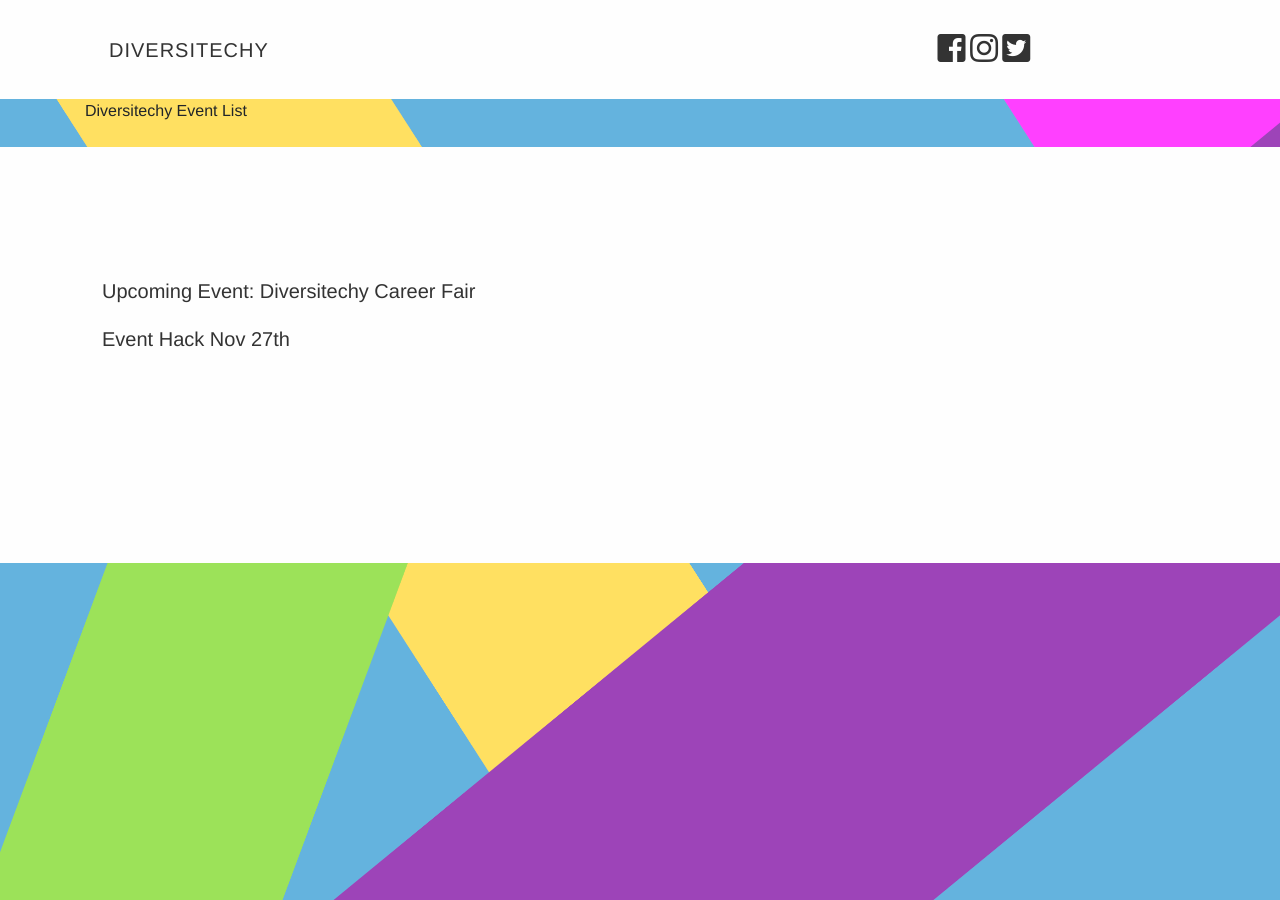
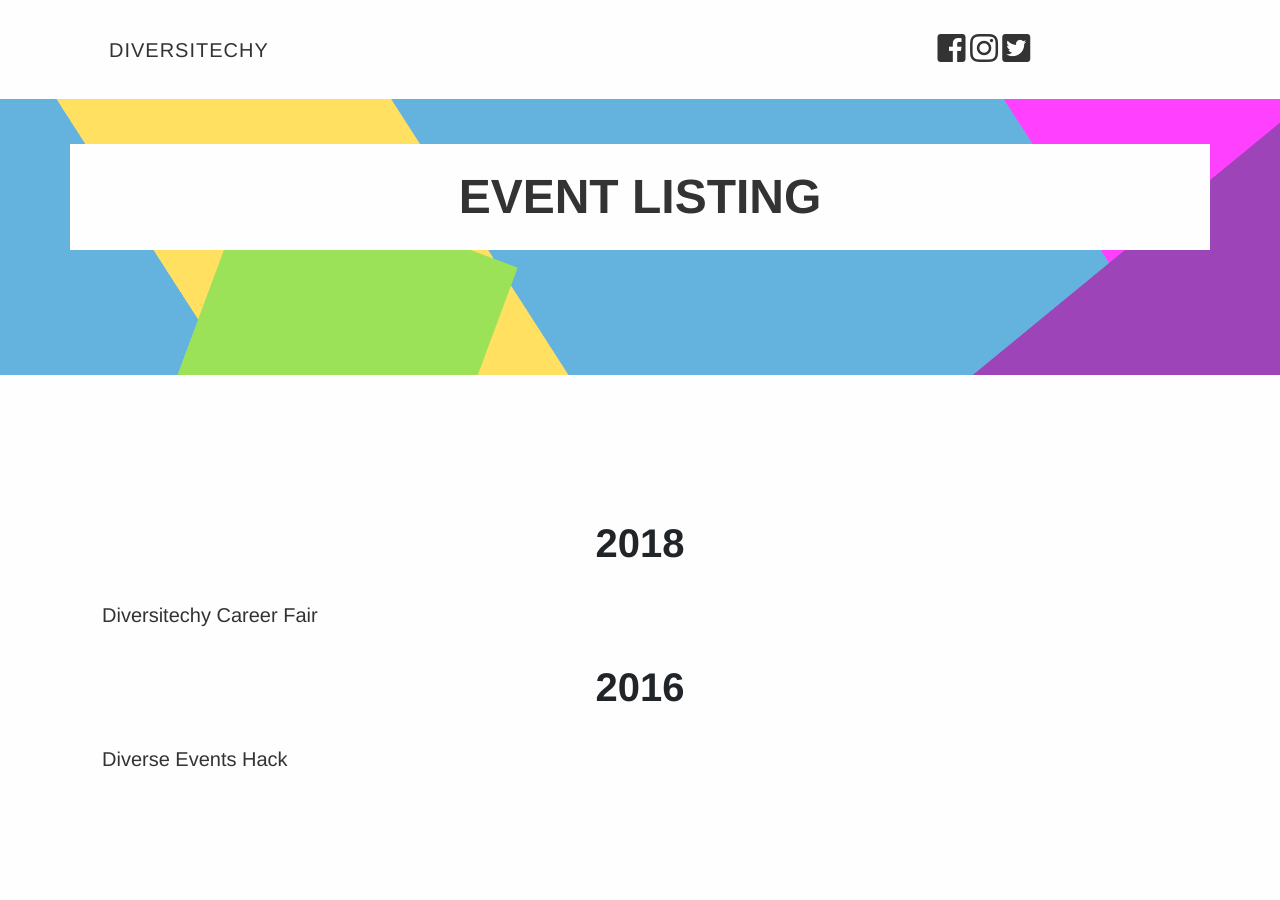
Before and after one commit to Diversitechy/diversitechy.com, a Jekyll site: the page built from events/index.markdown, in a window 1280 px wide and 900 px high. Built offline with Jekyll 4.4.1, drawn with Linux system fonts in a browser that asks for light colours; nearby versions of some CDN libraries.

Commit message:
Update the event listing page

```diff
--- a/events/index.markdown
+++ b/events/index.markdown
@@ -4,32 +4,31 @@
 date: 2018-07-22 15:18:00 Z
 ---
 
-<!-- Start hero -->
-<div id="hero" class="hero">
-  <div class="hero__bg"></div>
-  <div class="container">
-    <div class="hero__content">
-      <div class="hero_eventName">
-        Diversitechy Event List
-      </div>
-      <br>
+<!-- Start subheader -->
+<div id="subheader" class="subheader container">
+  <div class="subheader__content">
+    <div class="subheader-title row">
+      <h2 class="col-md-12">Event Listing</h2>
     </div>
   </div>
 </div>
-<!-- End hero -->
+<!-- End subheader -->
 
-<div class="about bg-color-white">
-<div class="container">
-  <div class="row">
-    <div class="col-md-12">
-        <a href="./03-diversitechy-career-fair-2018" class="btn btn-default btn-lg">Upcoming Event: Diversitechy Career Fair</a>
+
+<div class="past-events about bg-color-white">
+  <div class="container">
+    <h3 class="u-text-center">2018</h3>
+    <div class="row">
+      <div class="col-md-12">
+          <a href="./03-diversitechy-career-fair-2018" class="btn btn-default btn-lg">Diversitechy Career Fair</a>
+      </div>
     </div>
-  </div>
 
-  <div class="row">
-    <div class="col-md-12">
-        <a href="https://nvite.com/InclusiveEvents/cee8" class="btn btn-default btn-lg">Event Hack Nov 27th</a>
+    <h3 class="u-text-center">2016</h3>
+    <div class="row">
+      <div class="col-md-12">
+          <a href="https://nvite.com/InclusiveEvents/cee8" class="btn btn-default btn-lg">Diverse Events Hack</a>
+      </div>
     </div>
   </div>
 </div>
-</div>
```
